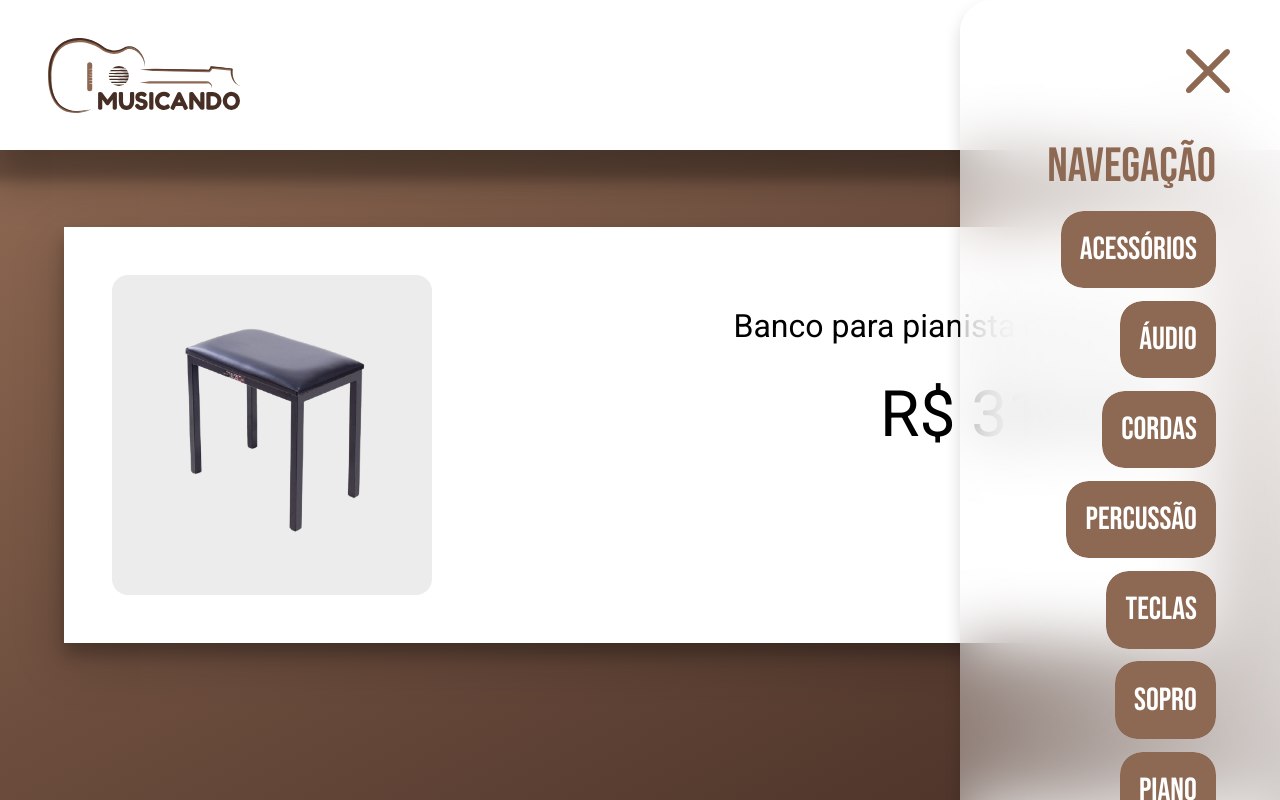
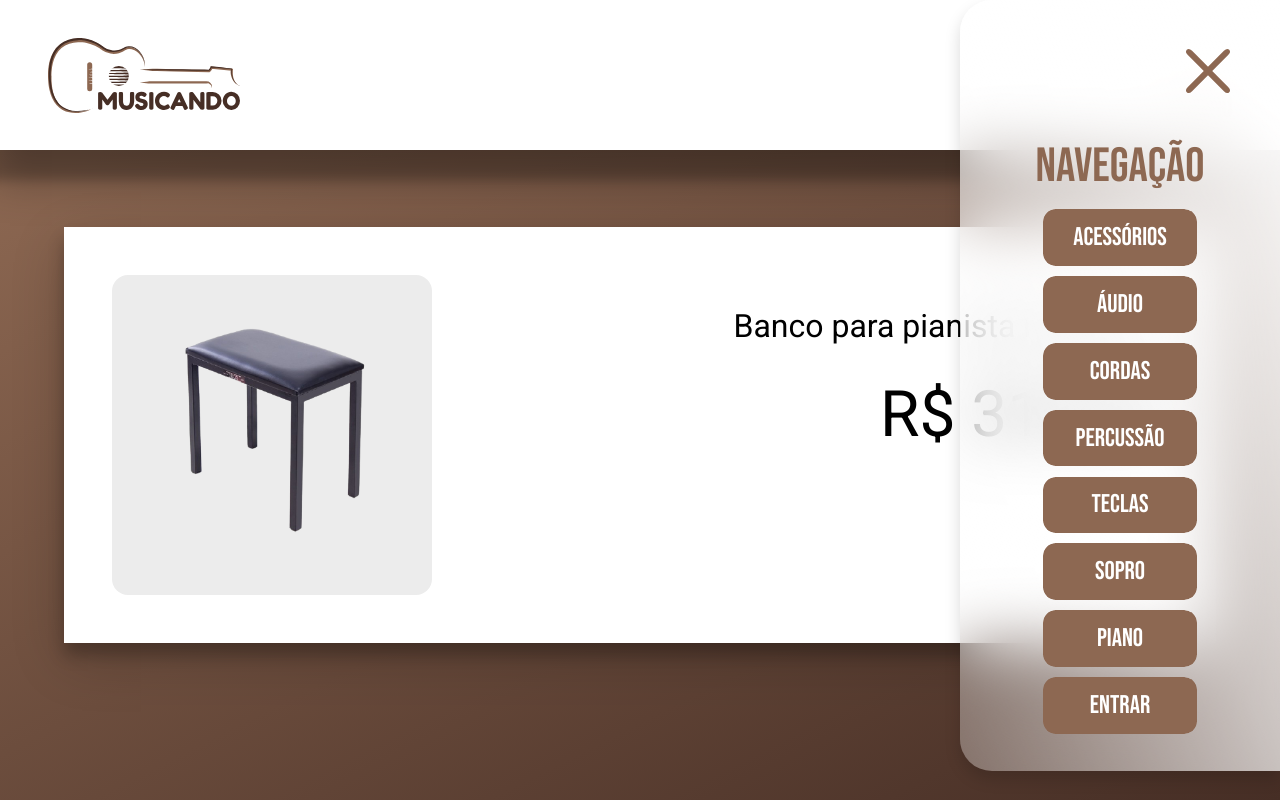
Before and after one commit to marcus-v-rodrigues/musicando, a React (Create React App) app: page /product/1 in a window 1280 px wide. Both pictures are taken after a click on the element 1208 px from the left and 68 px from the top of the page. Shown: the top 800 px of the page. Built offline with nearby package versions, Linux system fonts and the light colour scheme.

Commit message:
Changed buttons in Navbar

```diff
--- a/src/components/Navbar/HamburgerMenu/index.js
+++ b/src/components/Navbar/HamburgerMenu/index.js
@@ -83,6 +83,10 @@ const HamburgerMenu = ({ className }) => {
                                 <S.Link to={link.url} onClick={() => setMenuExpanded(!menuExpanded)}>{link.label}</S.Link>
                             </S.Item>
                         ))}
+
+                        <S.Item ref={addToMenuItems}>
+                            <S.Link to={'/login'} onClick={() => setMenuExpanded(!menuExpanded)}>Entrar</S.Link>
+                        </S.Item>
                 </S.List>
             </S.Sidebar>
         </S.Wrapper>
--- a/src/components/Navbar/HamburgerMenu/styled.js
+++ b/src/components/Navbar/HamburgerMenu/styled.js
@@ -86,15 +86,15 @@ export const ToggleBtn = styled.div`
 export const List = styled.ul`
   display: flex;
   flex-direction: column;
-  align-items: flex-end;
-  padding: 6em 2em 0 0;
+  align-items: center;
+  padding: 6em 0 0 0;
   list-style: none;
 `
 
 export const Item = styled.li`
   padding: 0.2em 0;
   display: flex;
-  font-size: 2em;
+  font-size: 1.6em;
   font-family: 'Bebas Neue';
   color: var(--light-brown);
 
@@ -104,12 +104,14 @@ export const Item = styled.li`
 `
 export const Link = styled(NavLink)`
 
-  --border-radius: 0.7em;
+  --border-radius: 0.5em;
 
+  width: 6em;
+  text-align: center;
   text-decoration: none !important;
   cursor: pointer;
   display: inline-block;
-	padding: 0.6em;
+	padding: 0.5em;
 
 	color: #fff;
   border-radius: var(--border-radius);
--- a/src/components/Navbar/index.js
+++ b/src/components/Navbar/index.js
@@ -17,8 +17,6 @@ const Navbar = () => {
         </S.MenuWrapper>
 
         <S.RightWrapper>
-            <S.Sign to={'/login'} >Cadastre-se</S.Sign>
-            <p>ou</p>
             <S.Sign to={'/login'} >Entrar</S.Sign>
         </S.RightWrapper>
 
--- a/src/components/Navbar/styled.js
+++ b/src/components/Navbar/styled.js
@@ -31,7 +31,7 @@ export const Logo = styled(NavLink)`
     background-repeat: no-repeat;
     height: 80%;
     min-width: 12em;
-    margin: 0 3em;
+    margin: 0 6em 0 3em;
 
     @media screen and (max-width: 700px){
         margin: 0 1em;
@@ -91,12 +91,11 @@ export const RightWrapper = styled.div`
     position: relative;
     display: flex;
     flex-direction: row;
-    justify-content: space-between;
+    justify-content: center;
     align-items: center;
 
-    width: 25%;
+    width: 20%;
     height: 100%;
-    margin: 1em 2em 1em 3em;
 
     @media screen and (max-width: 1400px){
         width: 20%;
@@ -118,9 +117,9 @@ export const Sign = styled(NavLink)`
 
     border: 3px solid var(--light-brown);
     border-radius: 0.5em;
-
+    margin-left: 3em;
     height: 40%;
-    width: 40%;
+    width: 50%;
 
     color: white;
     text-transform: uppercase;
```
